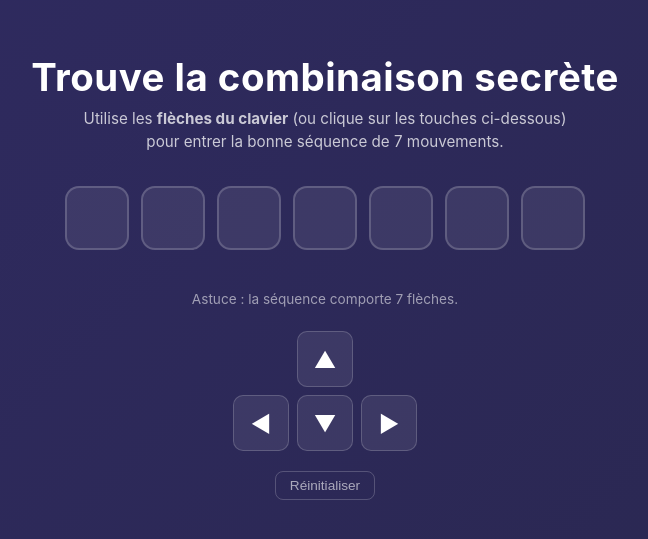
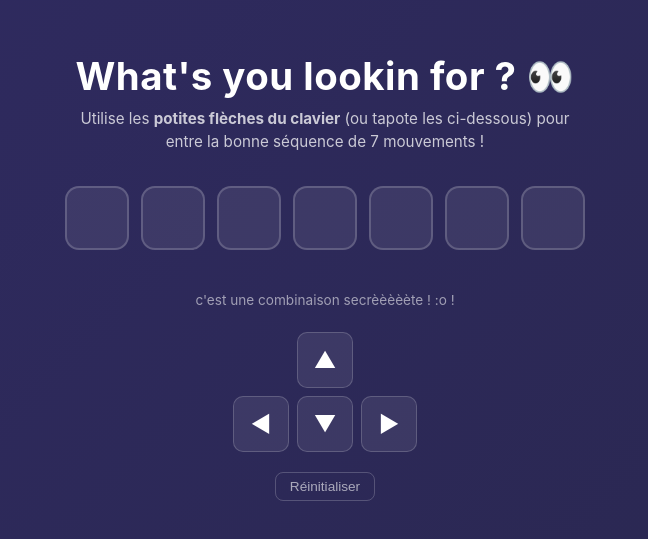
Before and after one commit to Cambart/LookinFor, a plain HTML site: page index.html in a window 1280 px wide. Shown: the part 123-662 px from the top of the page, without its empty margins (315-963 px from the left). Drawn offline with Linux system fonts and the light colour scheme.

Commit message:
Update title, subtitle and hint text with playful tone
Co-Authored-By: Claude Opus 4.7 (1M context) <noreply@anthropic.com>

```diff
--- a/index.html
+++ b/index.html
@@ -244,14 +244,14 @@
 </head>
 <body>
   <div class="app">
-    <h1>Trouve la combinaison secrète</h1>
+    <h1>What's you lookin for ? 👀</h1>
     <p class="subtitle">
-      Utilise les <strong>flèches du clavier</strong> (ou clique sur les touches ci-dessous) pour entrer la bonne séquence de 7 mouvements.
+      Utilise les <strong>potites flèches du clavier</strong> (ou tapote les ci-dessous) pour entre la bonne séquence de 7 mouvements !
     </p>
 
     <div class="slots" id="slots"></div>
 
-    <p class="hint">Astuce : la séquence comporte 7 flèches.</p>
+    <p class="hint">c'est une combinaison secrèèèèète ! :o !</p>
 
     <div class="keys" aria-label="Touches directionnelles">
       <div class="key up"    data-dir="up">▲</div>
```
